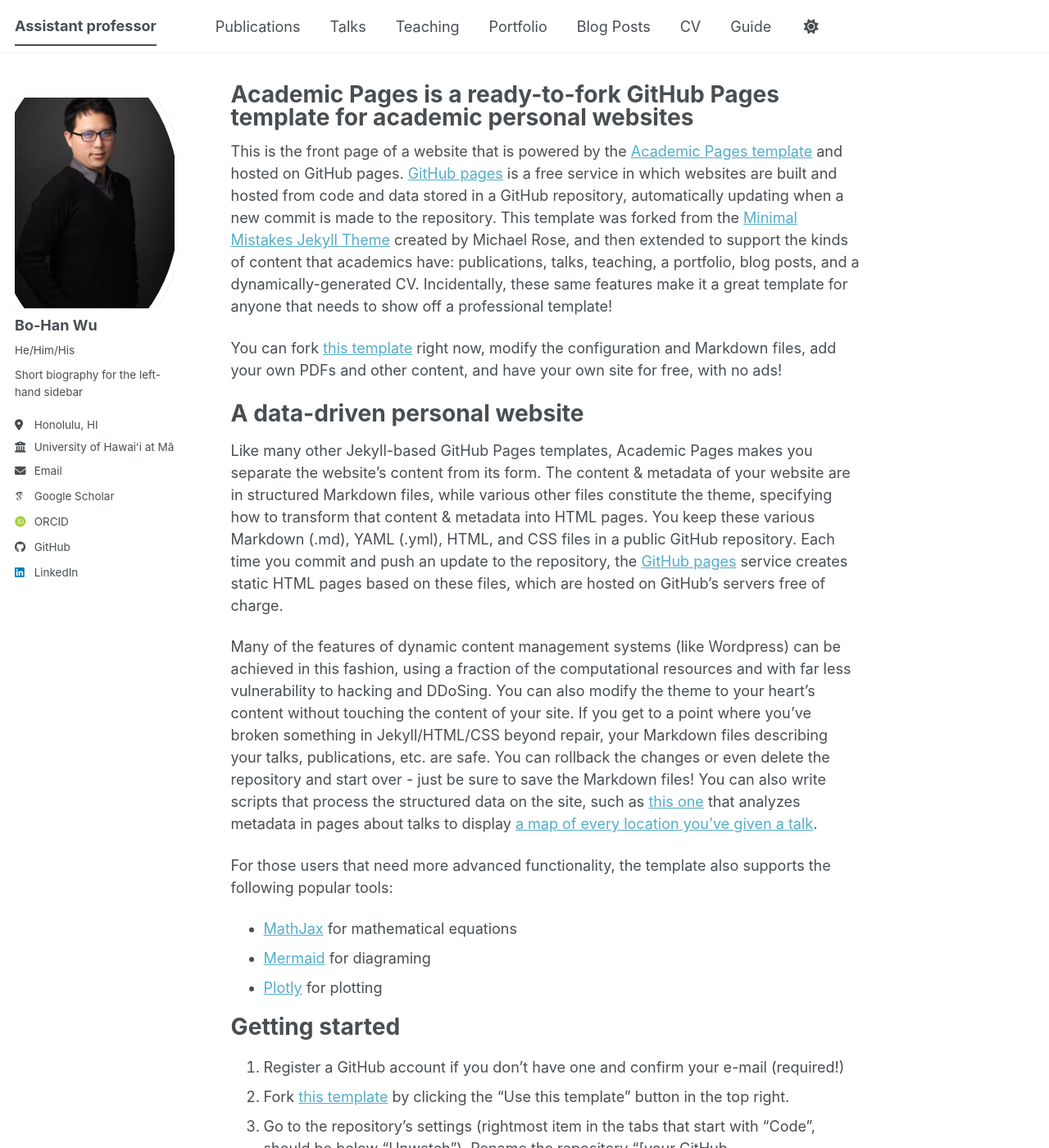
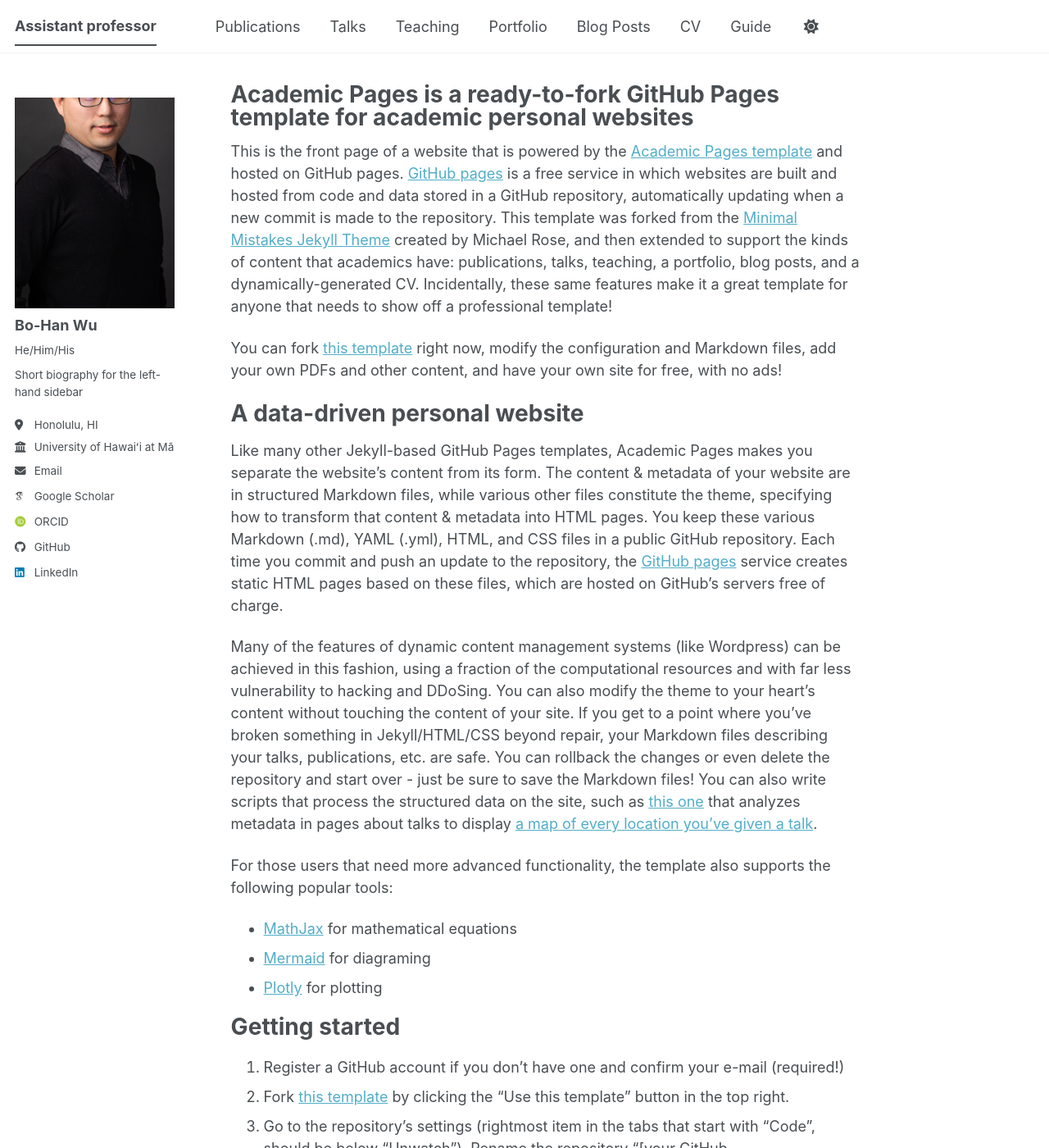
Before and after one commit to go705/go705.github.io, a Jekyll site: the page built from _pages/about.md, in a window 1280 px wide and 1400 px high. Shown: the whole window at 82% size. Built offline with Jekyll 4.4.1, drawn with Linux system fonts in a browser that asks for light colours; some web fonts are replaced; a script bundle is joined from its source files by our own code; library files that are not in the unit come from our copies.

Commit message:
Update main.scss

```diff
--- a/assets/css/main.scss
+++ b/assets/css/main.scss
@@ -42,12 +42,15 @@
     "vendor/font-awesome/brands"
 ;
 
-/* Custom Profile Image Zoom */
-.author__avatar img {
-  transform: scale(1.4); /* Increase this number to zoom in more */
-  object-fit: cover;
+/* --- Custom Profile Image Zoom --- */
+
+.author__avatar {
+  overflow: hidden; /* Crops the image so it doesn't spill out of the sidebar */
 }
 
-.author__avatar {
-  overflow: hidden; /* Keeps the zoom contained within the circle/square */
+.author__avatar img {
+  transform: scale(2.2);      /* Increases zoom (adjust 2.2 up or down as needed) */
+  object-position: center 15%; /* Moves the focus up so your head isn't cut off */
+  object-fit: cover;
+  display: block;
 }
```
